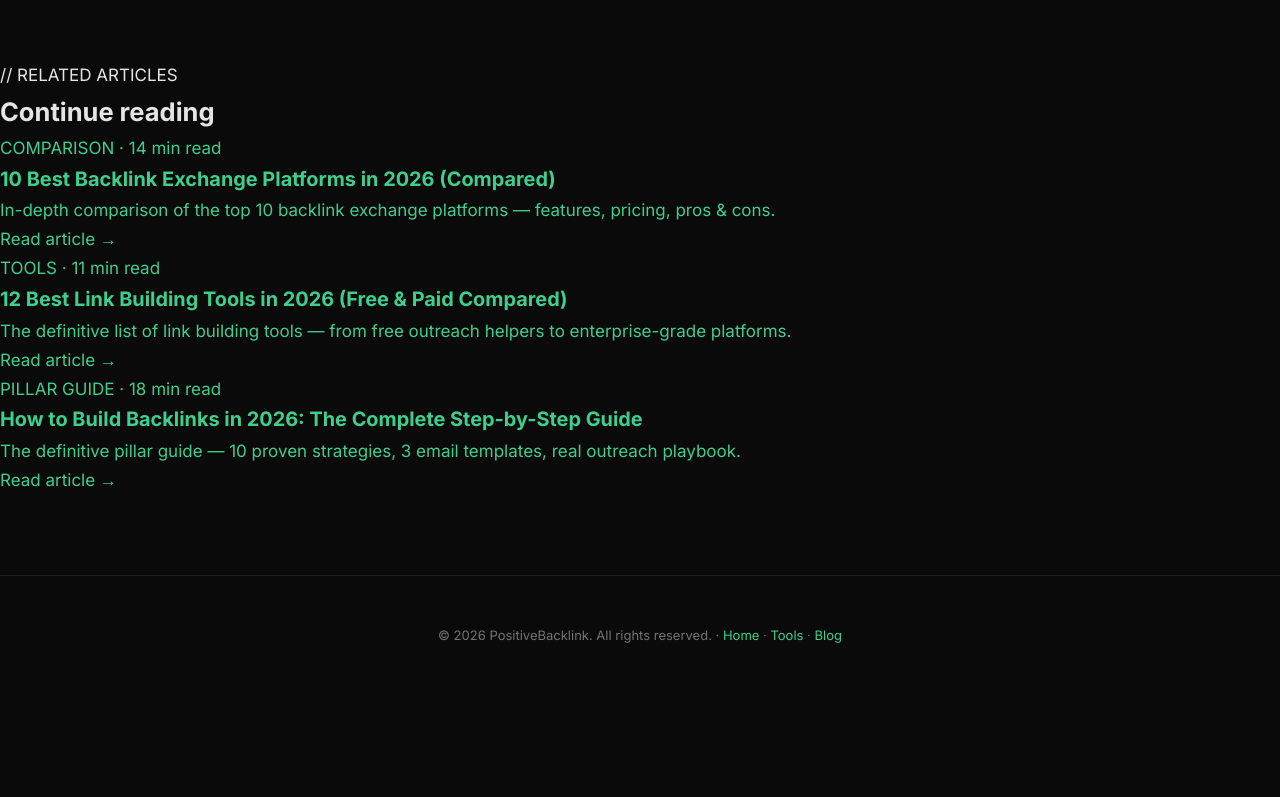
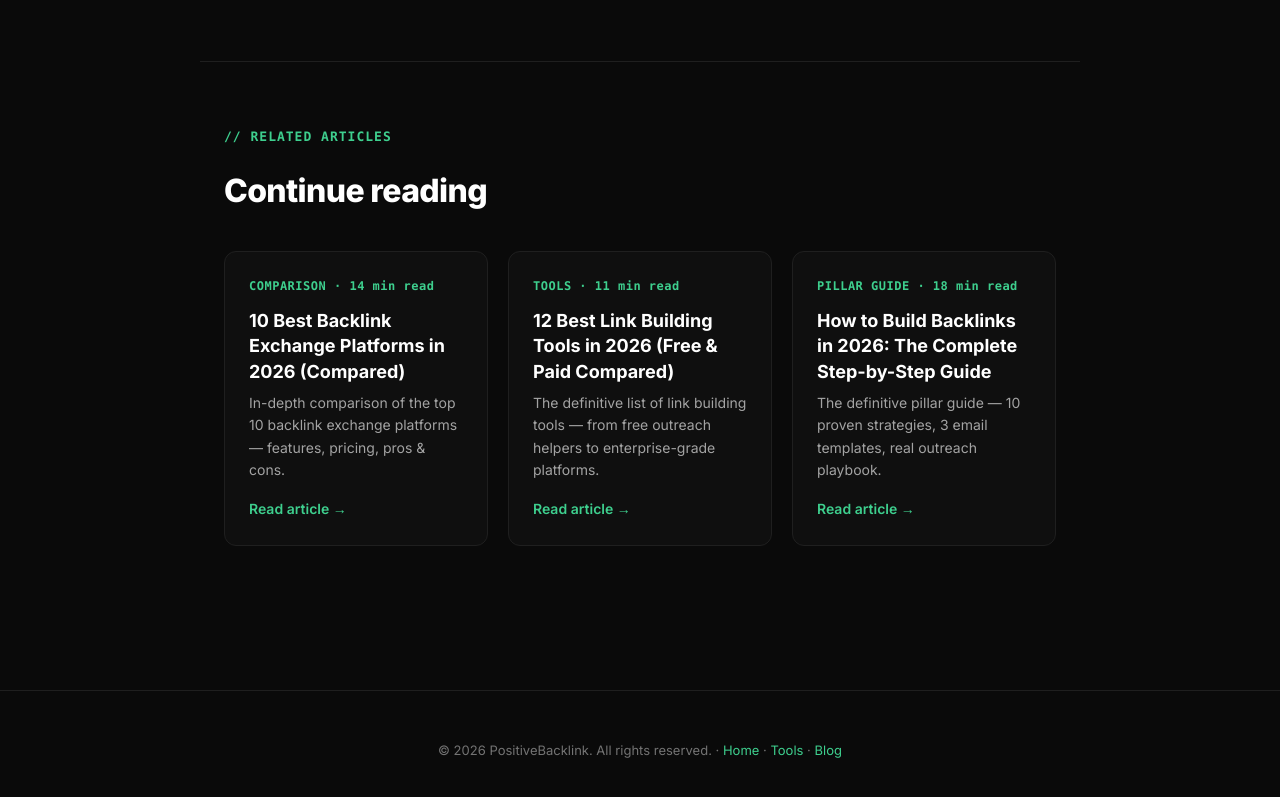
Before and after one commit to mistalyon/positive-backlink, a plain HTML site: page blog/anchor-text-best-practices-2026.html in a window 1280 px wide. Shown: the part 8106-8903 px from the top of the page. Before the commit the page ends 8800 px from the top, so only its background shows below. Drawn offline with Linux system fonts and the light colour scheme.

Commit message:
Fix Related Articles: use inline styles (blog posts don't use Tailwind)

```diff
--- a/blog/anchor-text-best-practices-2026.html
+++ b/blog/anchor-text-best-practices-2026.html
@@ -233,28 +233,28 @@ footer{border-top:1px solid #1f1f1f;padding:48px 0;margin-top:80px;text-align:ce
   </article>
 </div>
 
-    <!-- RELATED ARTICLES -->
-    <section class="max-w-4xl mx-auto px-6 py-16 border-t border-[#1e1e1e]">
-      <div class="mono-label text-[#3ECF8E] mb-4">// RELATED ARTICLES</div>
-      <h2 class="text-3xl font-bold mb-8">Continue reading</h2>
-      <div class="grid md:grid-cols-3 gap-6">
-          <a href="/blog/best-backlink-exchange-platforms-2026.html" class="group block bg-[#0a0a0a] border border-[#2e2e2e] rounded-xl p-6 hover:border-[#3ECF8E] transition">
-            <div class="mono-label text-[#3ECF8E] mb-3">COMPARISON · 14 min read</div>
-            <h3 class="text-lg font-bold mb-2 group-hover:text-[#3ECF8E] transition">10 Best Backlink Exchange Platforms in 2026 (Compared)</h3>
-            <p class="text-sm text-[#a0a0a0] line-clamp-2">In-depth comparison of the top 10 backlink exchange platforms — features, pricing, pros & cons.</p>
-            <div class="mt-4 text-sm text-[#3ECF8E]">Read article →</div>
+        <!-- RELATED ARTICLES -->
+    <section style="max-width:880px;margin:0 auto;padding:64px 24px;border-top:1px solid #1f1f1f">
+      <div style="font-family:ui-monospace,SFMono-Regular,Menlo,monospace;font-size:13px;color:#3ECF8E;letter-spacing:1px;margin-bottom:16px;font-weight:600">// RELATED ARTICLES</div>
+      <h2 style="font-size:32px;font-weight:800;color:#ffffff;margin-bottom:32px;letter-spacing:-0.02em">Continue reading</h2>
+      <div style="display:grid;grid-template-columns:repeat(auto-fit,minmax(240px,1fr));gap:20px">
+          <a href="/blog/best-backlink-exchange-platforms-2026.html" style="display:block;background:#0f0f0f;border:1px solid #1f1f1f;border-radius:12px;padding:24px;text-decoration:none;color:#e5e5e5">
+            <div style="font-family:ui-monospace,SFMono-Regular,Menlo,monospace;font-size:12px;color:#3ECF8E;letter-spacing:0.5px;margin-bottom:12px;font-weight:600">COMPARISON · 14 min read</div>
+            <h3 style="font-size:18px;font-weight:700;color:#ffffff;margin-bottom:8px;line-height:1.4">10 Best Backlink Exchange Platforms in 2026 (Compared)</h3>
+            <p style="font-size:14px;color:#a3a3a3;line-height:1.6;margin-bottom:16px">In-depth comparison of the top 10 backlink exchange platforms — features, pricing, pros & cons.</p>
+            <div style="font-size:14px;color:#3ECF8E;font-weight:600">Read article →</div>
           </a>
-          <a href="/blog/best-link-building-tools-2026.html" class="group block bg-[#0a0a0a] border border-[#2e2e2e] rounded-xl p-6 hover:border-[#3ECF8E] transition">
-            <div class="mono-label text-[#3ECF8E] mb-3">TOOLS · 11 min read</div>
-            <h3 class="text-lg font-bold mb-2 group-hover:text-[#3ECF8E] transition">12 Best Link Building Tools in 2026 (Free & Paid Compared)</h3>
-            <p class="text-sm text-[#a0a0a0] line-clamp-2">The definitive list of link building tools — from free outreach helpers to enterprise-grade platforms.</p>
-            <div class="mt-4 text-sm text-[#3ECF8E]">Read article →</div>
+          <a href="/blog/best-link-building-tools-2026.html" style="display:block;background:#0f0f0f;border:1px solid #1f1f1f;border-radius:12px;padding:24px;text-decoration:none;color:#e5e5e5">
+            <div style="font-family:ui-monospace,SFMono-Regular,Menlo,monospace;font-size:12px;color:#3ECF8E;letter-spacing:0.5px;margin-bottom:12px;font-weight:600">TOOLS · 11 min read</div>
+            <h3 style="font-size:18px;font-weight:700;color:#ffffff;margin-bottom:8px;line-height:1.4">12 Best Link Building Tools in 2026 (Free & Paid Compared)</h3>
+            <p style="font-size:14px;color:#a3a3a3;line-height:1.6;margin-bottom:16px">The definitive list of link building tools — from free outreach helpers to enterprise-grade platforms.</p>
+            <div style="font-size:14px;color:#3ECF8E;font-weight:600">Read article →</div>
           </a>
-          <a href="/blog/how-to-build-backlinks-2026.html" class="group block bg-[#0a0a0a] border border-[#2e2e2e] rounded-xl p-6 hover:border-[#3ECF8E] transition">
-            <div class="mono-label text-[#3ECF8E] mb-3">PILLAR GUIDE · 18 min read</div>
-            <h3 class="text-lg font-bold mb-2 group-hover:text-[#3ECF8E] transition">How to Build Backlinks in 2026: The Complete Step-by-Step Guide</h3>
-            <p class="text-sm text-[#a0a0a0] line-clamp-2">The definitive pillar guide — 10 proven strategies, 3 email templates, real outreach playbook.</p>
-            <div class="mt-4 text-sm text-[#3ECF8E]">Read article →</div>
+          <a href="/blog/how-to-build-backlinks-2026.html" style="display:block;background:#0f0f0f;border:1px solid #1f1f1f;border-radius:12px;padding:24px;text-decoration:none;color:#e5e5e5">
+            <div style="font-family:ui-monospace,SFMono-Regular,Menlo,monospace;font-size:12px;color:#3ECF8E;letter-spacing:0.5px;margin-bottom:12px;font-weight:600">PILLAR GUIDE · 18 min read</div>
+            <h3 style="font-size:18px;font-weight:700;color:#ffffff;margin-bottom:8px;line-height:1.4">How to Build Backlinks in 2026: The Complete Step-by-Step Guide</h3>
+            <p style="font-size:14px;color:#a3a3a3;line-height:1.6;margin-bottom:16px">The definitive pillar guide — 10 proven strategies, 3 email templates, real outreach playbook.</p>
+            <div style="font-size:14px;color:#3ECF8E;font-weight:600">Read article →</div>
           </a>
       </div>
     </section>
```
Also changed, not shown: blog/best-backlink-exchange-platforms-2026.html (+20 -20 lines), blog/best-link-building-tools-2026.html (+20 -20 lines), blog/how-to-build-backlinks-2026.html (+20 -20 lines).
